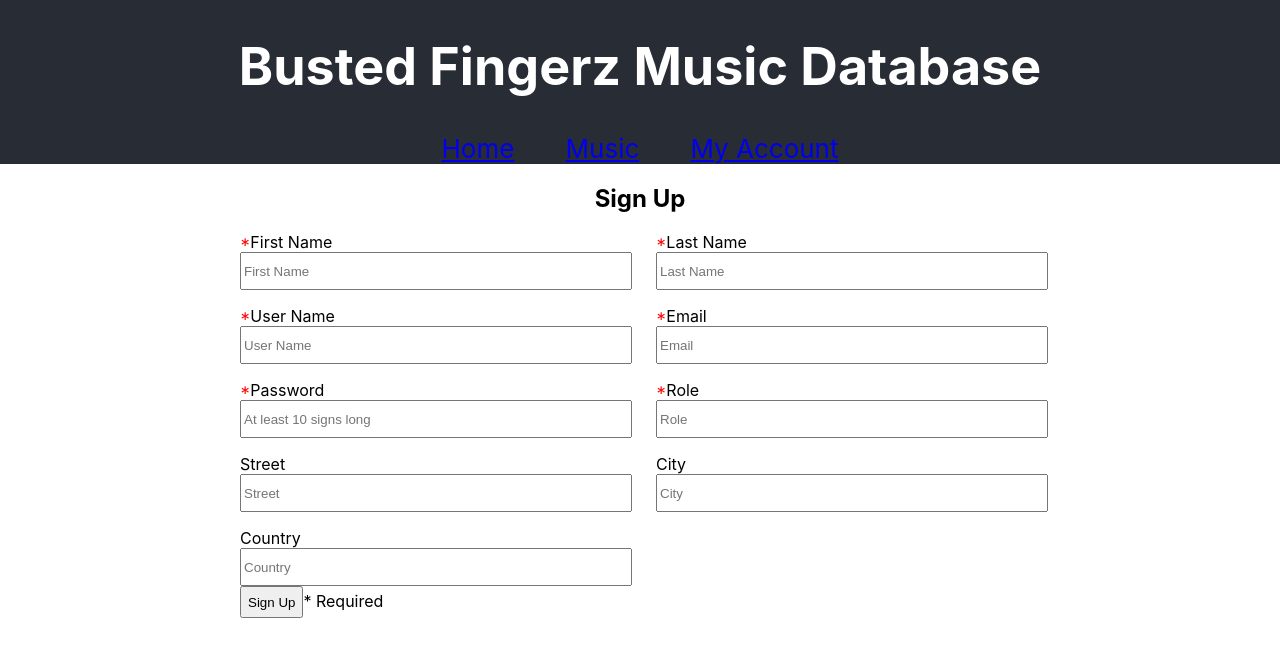
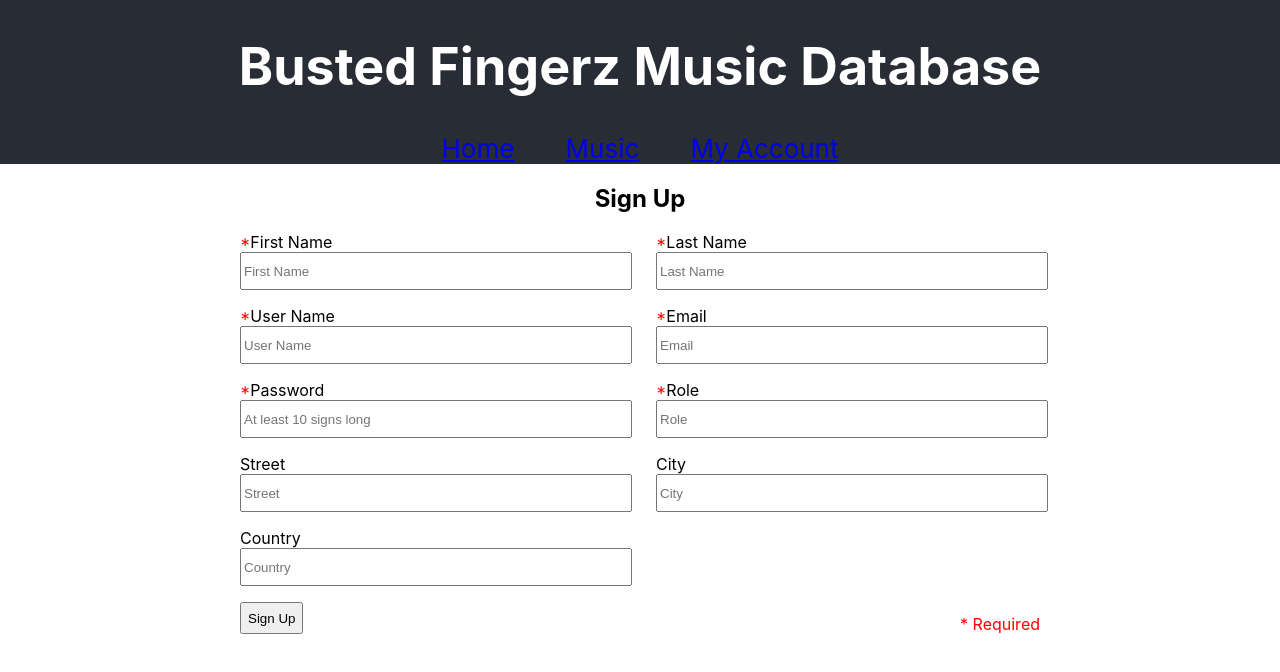
Before and after one commit to SimonSchoetz/music-db-server-from-scratch, a React (Create React App) app in the folder client/: page /user/signup in a window 1280 px wide. Shown: the top 672 px of the page. Built offline with nearby package versions, Linux system fonts and the light colour scheme.

Commit message:
Fix Styling of submit buttons

```diff
--- a/client/src/App.scss
+++ b/client/src/App.scss
@@ -16,9 +16,7 @@ h2 {
   row-gap: 1rem;
   width: 800px;
 
-    .required {
-      color: red;
-    }
+
 
     label {
       input {
@@ -30,8 +28,19 @@ h2 {
 
   }
   .submit-button {
+    display: flex;
+    justify-content: space-between;
+    align-items: flex-end;
+    margin-top: 1rem;
     height: 2rem;
+    input {
+      height: 100%;
+    }
   }
+
+  .required {
+      color: red;
+    }
 }
 
 
--- a/client/src/InputFormMusic.js
+++ b/client/src/InputFormMusic.js
@@ -114,8 +114,8 @@ export default function InputFormMusic() {
                     <input type="text" id="img" placeholder="Link to artwork" onChange={handleFormInput} />
                     </label>
                 </div>
-                <div>
-                    <input className="submit-button" type="submit" value="Save" /><span className="required">* Required</span>
+                <div className="submit-button">
+                    <input type="submit" value="Save" /><span className="required">* Required</span>
                 </div>
             </form>
         </div>
--- a/client/src/SignUp.js
+++ b/client/src/SignUp.js
@@ -139,8 +139,8 @@ export default function SignUp() {
 
 
                 </div>
-                <div>
-                    <input className="submit-button" type="submit" value="Sign Up" /><span className="required">* Required</span>
+                <div className="submit-button">
+                    <input type="submit" value="Sign Up" /><span className="required">* Required</span>
                 </div>
             </form>
         </div>
```
